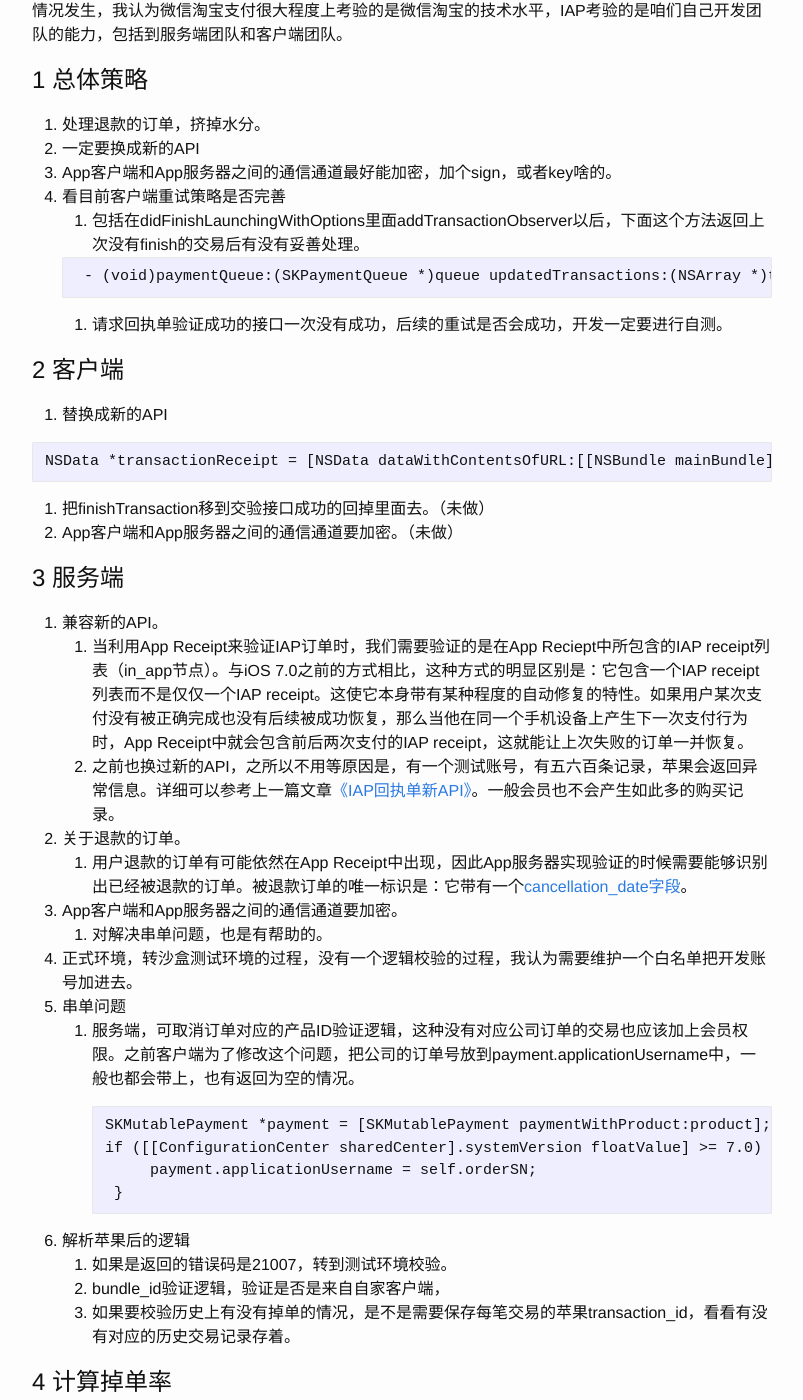
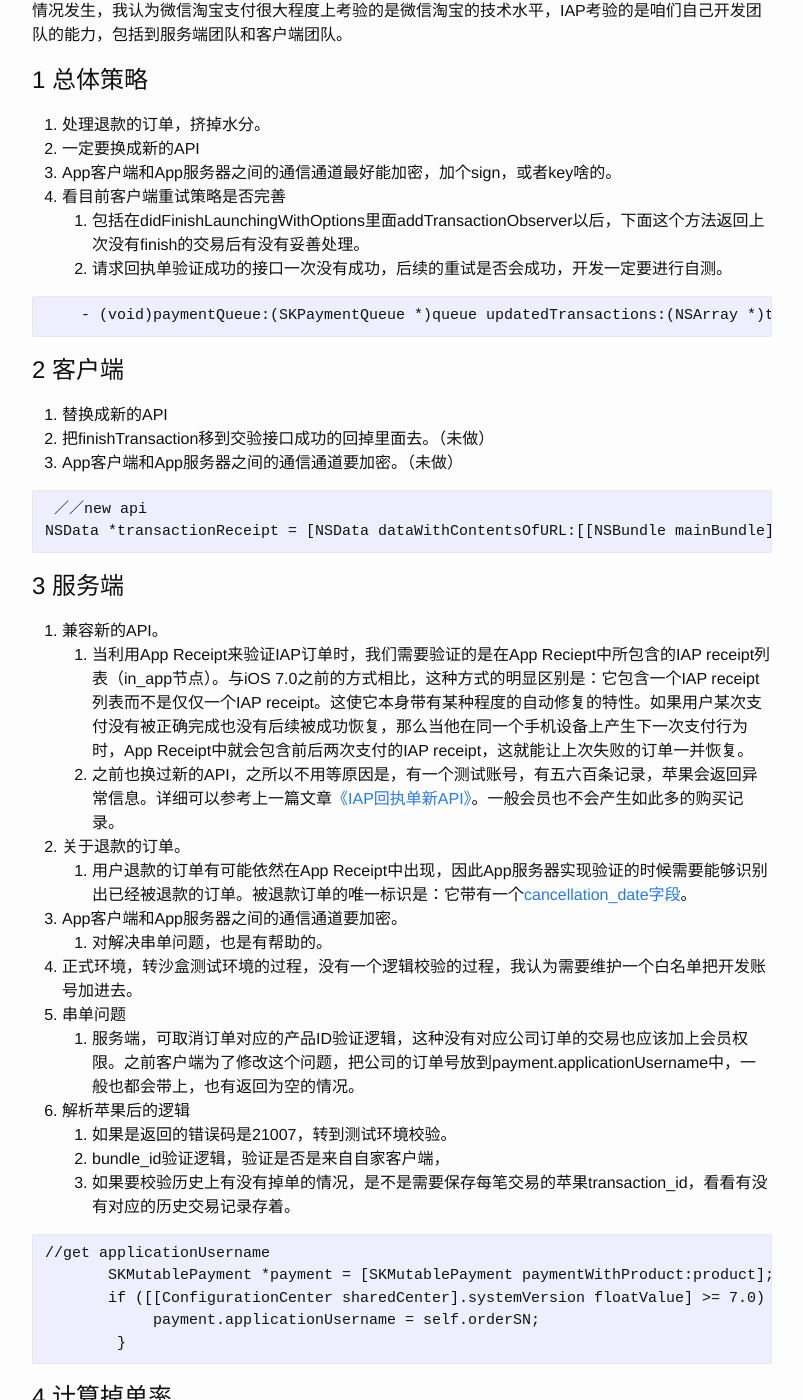
Before and after one commit to toolazytoname/toolazytoname.github.io, a Jekyll site: the page built from _posts/2016-12-07-Optimizing-In-App-Purchases.markdown, in a window 1280 px wide and 1400 px high, scrolled down 561 px. Shown: the whole window, without its empty margins (238-1041 px from the left). Built offline with Jekyll 4.4.1, drawn with Linux system fonts in a browser that asks for light colours; some of the changed text lies outside the part shown.

Commit message:
修改格式

```diff
--- a/_posts/2016-12-07-Optimizing-In-App-Purchases.markdown
+++ b/_posts/2016-12-07-Optimizing-In-App-Purchases.markdown
@@ -33,25 +33,23 @@
 3.  App客户端和App服务器之间的通信通道最好能加密，加个sign，或者key啥的。
 4. 看目前客户端重试策略是否完善
     1. 包括在didFinishLaunchingWithOptions里面addTransactionObserver以后，下面这个方法返回上次没有finish的交易后有没有妥善处理。
+    2. 请求回执单验证成功的接口一次没有成功，后续的重试是否会成功，开发一定要进行自测。
 
-     ~~~
+~~~
     - (void)paymentQueue:(SKPaymentQueue *)queue updatedTransactions:(NSArray *)transactions
-    ~~~
-
-    2. 请求回执单验证成功的接口一次没有成功，后续的重试是否会成功，开发一定要进行自测。
+~~~
 
 
 # 2 客户端<a name="client"></a>
 
 1. 替换成新的API
+2. 把finishTransaction移到交验接口成功的回掉里面去。（未做）
+3. App客户端和App服务器之间的通信通道要加密。（未做）
 
  ~~~
+ ／／new api
 NSData *transactionReceipt = [NSData dataWithContentsOfURL:[[NSBundle mainBundle] appStoreReceiptURL]];
 ~~~
-
-2. 把finishTransaction移到交验接口成功的回掉里面去。（未做）
-4. App客户端和App服务器之间的通信通道要加密。（未做）
-
 
 # 3 服务端
 
@@ -65,18 +63,20 @@
 4. 正式环境，转沙盒测试环境的过程，没有一个逻辑校验的过程，我认为需要维护一个白名单把开发账号加进去。
 5. 串单问题
     1. 服务端，可取消订单对应的产品ID验证逻辑，这种没有对应公司订单的交易也应该加上会员权限。之前客户端为了修改这个问题，把公司的订单号放到payment.applicationUsername中，一般也都会带上，也有返回为空的情况。
+6. 解析苹果后的逻辑
+    1. 如果是返回的错误码是21007，转到测试环境校验。
+    2. bundle_id验证逻辑，验证是否是来自自家客户端，
+    3. 如果要校验历史上有没有掉单的情况，是不是需要保存每笔交易的苹果transaction_id，看看有没有对应的历史交易记录存着。
 
-       ~~~
+
+~~~
+//get applicationUsername
        SKMutablePayment *payment = [SKMutablePayment paymentWithProduct:product];
        if ([[ConfigurationCenter sharedCenter].systemVersion floatValue] >= 7.0) {
             payment.applicationUsername = self.orderSN;
         }
-     ~~~
+~~~
 
-6. 解析苹果后的逻辑
-    1. 如果是返回的错误码是21007，转到测试环境校验。
-    2. bundle_id验证逻辑，验证是否是来自自家客户端，
-    3. 如果要校验历史上有没有掉单的情况，是不是需要保存每笔交易的苹果transaction_id，看看有没有对应的历史交易记录存着。
 
 
 # 4 计算掉单率<a name="calculate"></a>
@@ -122,17 +122,18 @@
 
 # 6 疑惑<a name="question"></a>
 
-1. 用户拿到的信息和开发拿到的信息能否关联起来？？？以应对投诉时去区分这个用户是否是恶意投诉
+## 1 能否关联
+用户拿到的信息和开发拿到的信息能否关联起来？？？以应对投诉时去区分这个用户是否是恶意投诉
 在[这篇博客](http://blog.csdn.net/teng_ontheway/article/details/47023119)中
 里面有下面这段话，用户拿到的信息和开发拿到的信息能关联起来？？？
 
 
- ~~~
+~~~
 这种情况在以往的经验中也会出现，常见的玩家和游戏运营商发生的纠纷。游戏客服向玩家索要游戏账号和appstore的收据单号，通过查询itunes-connect看是否确有这笔订单。如果订单存在，则要联系研发方去查询游戏服务器，看订单号与玩家名是否对应，并且是否已经被使用了，做这一点检查的目的是 为了防止恶意玩家利用已经使用过了的订单号进行欺骗(已验证的账单是可以再次请求验证的,曾经为了测试,将账单手动发给服务器处理并成功)，谎称自己没收到商品。这就是上面一节IAP Server Model中红字所提到的安全逻辑的目的。当然了，如果查不到这个订单号，就意味着这个订单确实还没使用过，手动给玩家补发商品即可。
 ~~~
 
 
-2. payment.applicationUsername 何时为空
+## 2 payment.applicationUsername 何时为空
 之前偶尔在苹果开发者论坛看到过未验证。说是初次进行内购的时候，第一次是我发起的，会带上这个字段信息。在用户输完手机号以后，苹果又会发起一次，这次就不会带这个字段了。返回时，也自然就空了。
 补充一个测试用例
 
```
